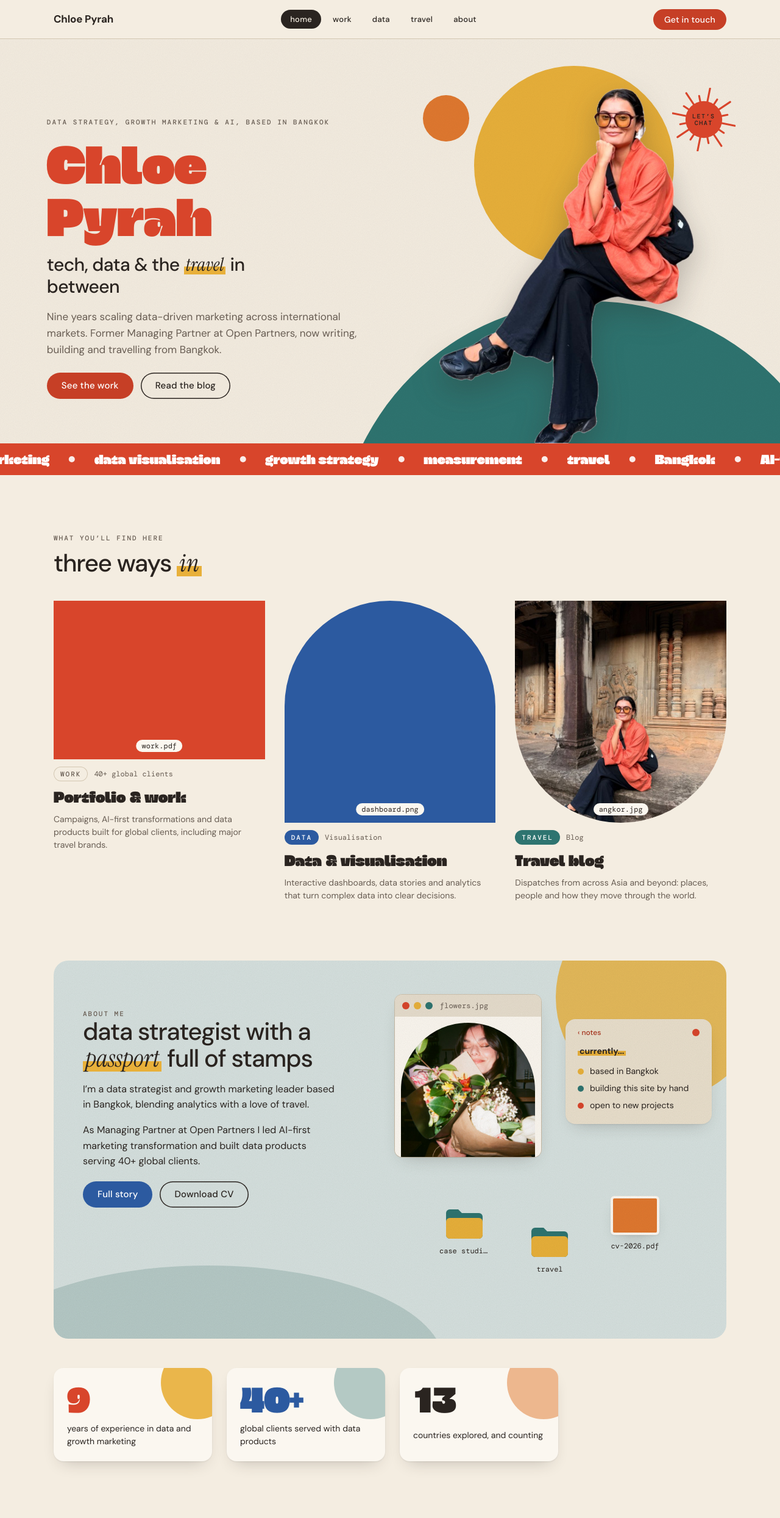
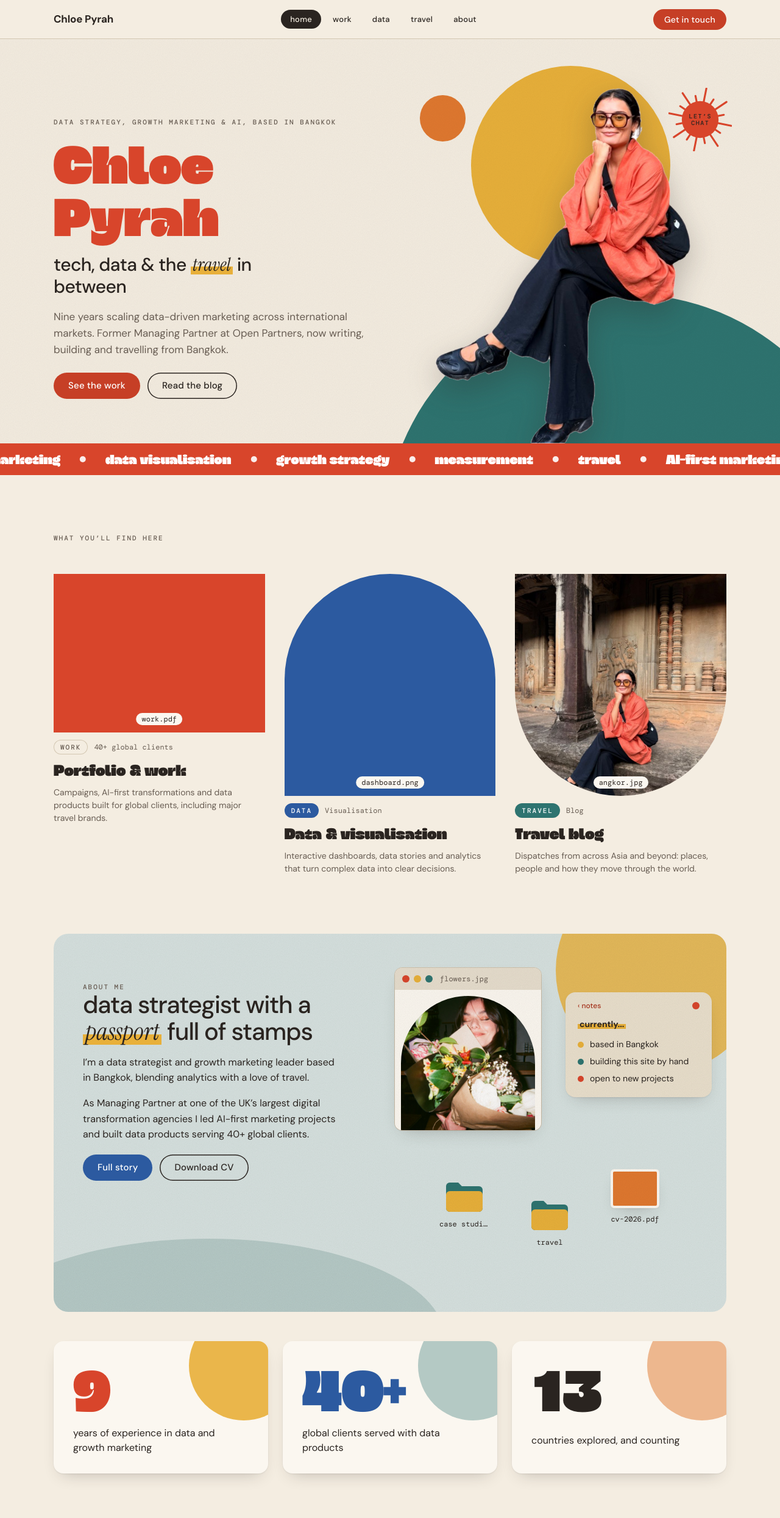
Before and after one commit to chloepyrah/chloepyrah-website, a plain HTML site: page index.html in a window 1280 px wide. Shown: the top 2489 px of the page at 61% size. Drawn offline with nearby package versions, Linux system fonts and the light colour scheme.

Commit message:
Homepage edits

```diff
--- a/assets/css/styles.css
+++ b/assets/css/styles.css
@@ -256,7 +256,7 @@ svg.cp-motif, svg.cp-atom { background-color: transparent; }
 .cp-phero-sun { position: absolute; z-index: -1; width: 78%; aspect-ratio: 1; top: -2%; left: 14%; border-radius: 50%; background: var(--marker); }
 .cp-phero-dot { position: absolute; z-index: -1; width: 18%; aspect-ratio: 1; top: 6%; left: -6%; border-radius: 50%; background: var(--orange); }
 .cp-phero-figure { position: relative; width: 100%; max-width: 100%; }
-.cp-phero-ledge { position: absolute; z-index: 0; top: var(--cp-seat, 60%); left: -40%; right: -60%; height: 140%; border-radius: 999px 999px 0 0; background: var(--teal); }
+.cp-phero-ledge { position: absolute; z-index: 0; top: var(--cp-seat, 60%); left: -20%; right: -70%; height: 140%; border-radius: 999px 999px 0 0; background: var(--teal); }
 .cp-phero-blue .cp-phero-ledge { background: var(--blue); } .cp-phero-red .cp-phero-ledge { background: var(--red); }
 .cp-phero-img { position: relative; z-index: 1; display: block; width: 100%; height: auto; filter: drop-shadow(0 18px 24px rgba(42, 36, 32, .28)); }
 .cp-phero-stage > .cp-sticker { position: absolute; z-index: 2; right: -16%; top: 4%; }
@@ -322,7 +322,8 @@ a { color: inherit; }
 @media (max-width: 760px) { .site-header .cp-pillnav { order: 3; width: 100%; justify-content: flex-start; overflow-x: auto; flex-wrap: nowrap; } .site-header .cp-btn { display: none; } }
 
 /* Hero tweaks for full-width page */
-.cp-phero { min-height: min(640px, 86vh); padding-block: 56px 0; }
+.cp-phero { min-height: min(640px, 86vh); padding-block: 56px 0; padding-left: max(16px, env(safe-area-inset-left, 0px)); padding-right: max(16px, env(safe-area-inset-right, 0px)); }
+@media (min-width: 900px) { .cp-phero { padding-left: max(48px, calc((100% - 1104px) / 2)); padding-right: max(48px, calc((100% - 1104px) / 2)); } }
 .cp-phero-stage { width: min(100%, 420px); align-self: end; }
 .hero-intro { margin: 0; max-width: 46ch; color: var(--ink-muted); font-size: 17px; line-height: 1.6; }
 
@@ -344,8 +345,12 @@ a { color: inherit; }
 .about-desktop .cp-desktop { border-radius: 24px; min-height: 620px; }
 .about-copy { position: absolute; left: 48px; top: 64px; max-width: 420px; z-index: 1; }
 .about-copy p { margin: 16px 0 0; }
-.stat-row { display: flex; gap: 24px; flex-wrap: wrap; margin-top: 48px; }
-.stat-row .cp-stat { flex: 1 1 200px; }
+.stat-row { display: grid; grid-template-columns: repeat(3, minmax(0, 1fr)); gap: 24px; margin-top: 48px; }
+.stat-row .cp-stat { max-width: none; padding: 32px 32px 30px; gap: 14px; }
+.stat-row .cp-stat-value { font-size: 104px; }
+.stat-row .cp-stat-label { font-size: 16px; line-height: 24px; max-width: 26ch; }
+.stat-row .cp-stat-disc { width: 180px; height: 180px; right: -50px; top: -50px; }
+@media (max-width: 760px) { .stat-row { grid-template-columns: 1fr; } .stat-row .cp-stat-value { font-size: 80px; } }
 @media (max-width: 760px) {
   .about-desktop .cp-desktop { display: flex; flex-direction: column; gap: 24px; padding: 32px 16px; min-height: 0; }
   .about-copy { position: static; max-width: none; }
--- a/index.html
+++ b/index.html
@@ -29,7 +29,7 @@
         <a class="cp-pill" href="travel.html">travel</a>
         <a class="cp-pill" href="about.html">about</a>
       </nav>
-      <a class="cp-btn cp-btn-primary" href="mailto:hello@chloepyrah.com">Get in touch</a>
+      <a class="cp-btn cp-btn-primary" href="mailto:chloespyrah@gmail.com">Get in touch</a>
     </div>
   </header>
 
@@ -50,25 +50,24 @@
       <div class="cp-phero-stage">
         <span class="cp-phero-sun" aria-hidden="true"></span>
         <span class="cp-phero-dot" aria-hidden="true"></span>
-        <div class="cp-phero-figure" style="--cp-seat: 60%; aspect-ratio: 709 / 984;">
+        <div class="cp-phero-figure" style="--cp-seat: 58%; aspect-ratio: 709 / 984;">
           <span class="cp-phero-ledge" aria-hidden="true"></span>
           <img class="cp-phero-img" src="assets/img/chloe-seated.png" width="709" height="984" alt="Chloe in an orange linen jacket and amber sunglasses, sitting with her legs crossed" />
         </div>
-        <a class="cp-sticker cp-sticker-atom cp-tone-red" href="mailto:hello@chloepyrah.com" style="width:104px;height:104px"><svg viewBox="0 0 100 100" class="cp-atom" aria-hidden="true"><line x1="50" y1="50" x2="99.0" y2="59.8"/><line x1="50" y1="50" x2="81.6" y2="71.1"/><line x1="50" y1="50" x2="77.8" y2="91.6"/><line x1="50" y1="50" x2="57.4" y2="87.3"/><line x1="50" y1="50" x2="40.2" y2="99.0"/><line x1="50" y1="50" x2="28.9" y2="81.6"/><line x1="50" y1="50" x2="8.4" y2="77.8"/><line x1="50" y1="50" x2="12.7" y2="57.4"/><line x1="50" y1="50" x2="1.0" y2="40.2"/><line x1="50" y1="50" x2="18.4" y2="28.9"/><line x1="50" y1="50" x2="22.2" y2="8.4"/><line x1="50" y1="50" x2="42.6" y2="12.7"/><line x1="50" y1="50" x2="59.8" y2="1.0"/><line x1="50" y1="50" x2="71.1" y2="18.4"/><line x1="50" y1="50" x2="91.6" y2="22.2"/><line x1="50" y1="50" x2="87.3" y2="42.6"/><circle cx="50" cy="50" r="29"/></svg><span class="cp-sticker-text">let&rsquo;s chat</span></a>
+        <a class="cp-sticker cp-sticker-atom cp-tone-red" href="mailto:chloespyrah@gmail.com" style="width:104px;height:104px"><svg viewBox="0 0 100 100" class="cp-atom" aria-hidden="true"><line x1="50" y1="50" x2="99.0" y2="59.8"/><line x1="50" y1="50" x2="81.6" y2="71.1"/><line x1="50" y1="50" x2="77.8" y2="91.6"/><line x1="50" y1="50" x2="57.4" y2="87.3"/><line x1="50" y1="50" x2="40.2" y2="99.0"/><line x1="50" y1="50" x2="28.9" y2="81.6"/><line x1="50" y1="50" x2="8.4" y2="77.8"/><line x1="50" y1="50" x2="12.7" y2="57.4"/><line x1="50" y1="50" x2="1.0" y2="40.2"/><line x1="50" y1="50" x2="18.4" y2="28.9"/><line x1="50" y1="50" x2="22.2" y2="8.4"/><line x1="50" y1="50" x2="42.6" y2="12.7"/><line x1="50" y1="50" x2="59.8" y2="1.0"/><line x1="50" y1="50" x2="71.1" y2="18.4"/><line x1="50" y1="50" x2="91.6" y2="22.2"/><line x1="50" y1="50" x2="87.3" y2="42.6"/><circle cx="50" cy="50" r="29"/></svg><span class="cp-sticker-text">let&rsquo;s chat</span></a>
       </div>
     </section>
 
     <div class="cp-marquee cp-tone-red" style="--cp-marquee-speed: 48s">
-      <div class="cp-marquee-track"><span class="cp-marquee-row"><span>AI-first marketing</span><span class="cp-marquee-dot" aria-hidden="true"></span><span>data visualisation</span><span class="cp-marquee-dot" aria-hidden="true"></span><span>growth strategy</span><span class="cp-marquee-dot" aria-hidden="true"></span><span>measurement</span><span class="cp-marquee-dot" aria-hidden="true"></span><span>travel</span><span class="cp-marquee-dot" aria-hidden="true"></span><span>Bangkok</span><span class="cp-marquee-dot" aria-hidden="true"></span></span><span class="cp-marquee-row" aria-hidden="true"><span>AI-first marketing</span><span class="cp-marquee-dot" aria-hidden="true"></span><span>data visualisation</span><span class="cp-marquee-dot" aria-hidden="true"></span><span>growth strategy</span><span class="cp-marquee-dot" aria-hidden="true"></span><span>measurement</span><span class="cp-marquee-dot" aria-hidden="true"></span><span>travel</span><span class="cp-marquee-dot" aria-hidden="true"></span><span>Bangkok</span><span class="cp-marquee-dot" aria-hidden="true"></span></span></div>
+      <div class="cp-marquee-track"><span class="cp-marquee-row"><span>AI-first marketing</span><span class="cp-marquee-dot" aria-hidden="true"></span><span>data visualisation</span><span class="cp-marquee-dot" aria-hidden="true"></span><span>growth strategy</span><span class="cp-marquee-dot" aria-hidden="true"></span><span>measurement</span><span class="cp-marquee-dot" aria-hidden="true"></span><span>travel</span><span class="cp-marquee-dot" aria-hidden="true"></span></span><span class="cp-marquee-row" aria-hidden="true"><span>AI-first marketing</span><span class="cp-marquee-dot" aria-hidden="true"></span><span>data visualisation</span><span class="cp-marquee-dot" aria-hidden="true"></span><span>growth strategy</span><span class="cp-marquee-dot" aria-hidden="true"></span><span>measurement</span><span class="cp-marquee-dot" aria-hidden="true"></span><span>travel</span><span class="cp-marquee-dot" aria-hidden="true"></span></span></div>
     </div>
 
     <!-- THREE DOORS -->
-    <section class="section" aria-labelledby="doors-title">
+    <section class="section" aria-label="What you'll find here">
       <div class="wrap">
         <div class="section-head">
           <div>
             <p class="eyebrow">What you&rsquo;ll find here</p>
-            <h2 class="h-line" id="doors-title">three ways <em class="cp-marker">in</em></h2>
           </div>
         </div>
         <div class="case-grid">
@@ -105,7 +104,7 @@
             <p class="eyebrow">About me</p>
             <h2 class="h-line" id="about-title">data strategist with a <em class="cp-marker">passport</em> full of stamps</h2>
             <p>I&rsquo;m a data strategist and growth marketing leader based in Bangkok, blending analytics with a love of travel.</p>
-            <p>As Managing Partner at Open Partners I led AI-first marketing transformation and built data products serving 40+ global clients.</p>
+            <p>As Managing Partner at one of the UK&rsquo;s largest digital transformation agencies I led AI-first marketing projects and built data products serving 40+ global clients.</p>
             <div class="cp-phero-actions" style="margin-top:20px">
               <a class="cp-btn cp-btn-secondary" href="about.html">Full story</a>
               <a class="cp-btn cp-btn-outline" href="resume.pdf">Download CV</a>
@@ -160,12 +159,11 @@
       <div class="footer-top">
         <div>
           <p class="h-line">let&rsquo;s <em class="cp-marker">chat</em></p>
-          <p class="footer-small" style="margin-top:12px">hello@chloepyrah.com</p>
+          <p class="footer-small" style="margin-top:12px">chloespyrah@gmail.com</p>
         </div>
         <nav class="footer-links" aria-label="Elsewhere">
           <a href="https://linkedin.com/in/chloepyrah" target="_blank" rel="noopener">LinkedIn</a>
-          <a href="https://github.com/chloepyrah" target="_blank" rel="noopener">GitHub</a>
-          <a href="mailto:hello@chloepyrah.com">Email</a>
+          <a href="mailto:chloespyrah@gmail.com">Email</a>
         </nav>
       </div>
       <p class="footer-small">Chloe Pyrah &middot; Bangkok</p>
```
